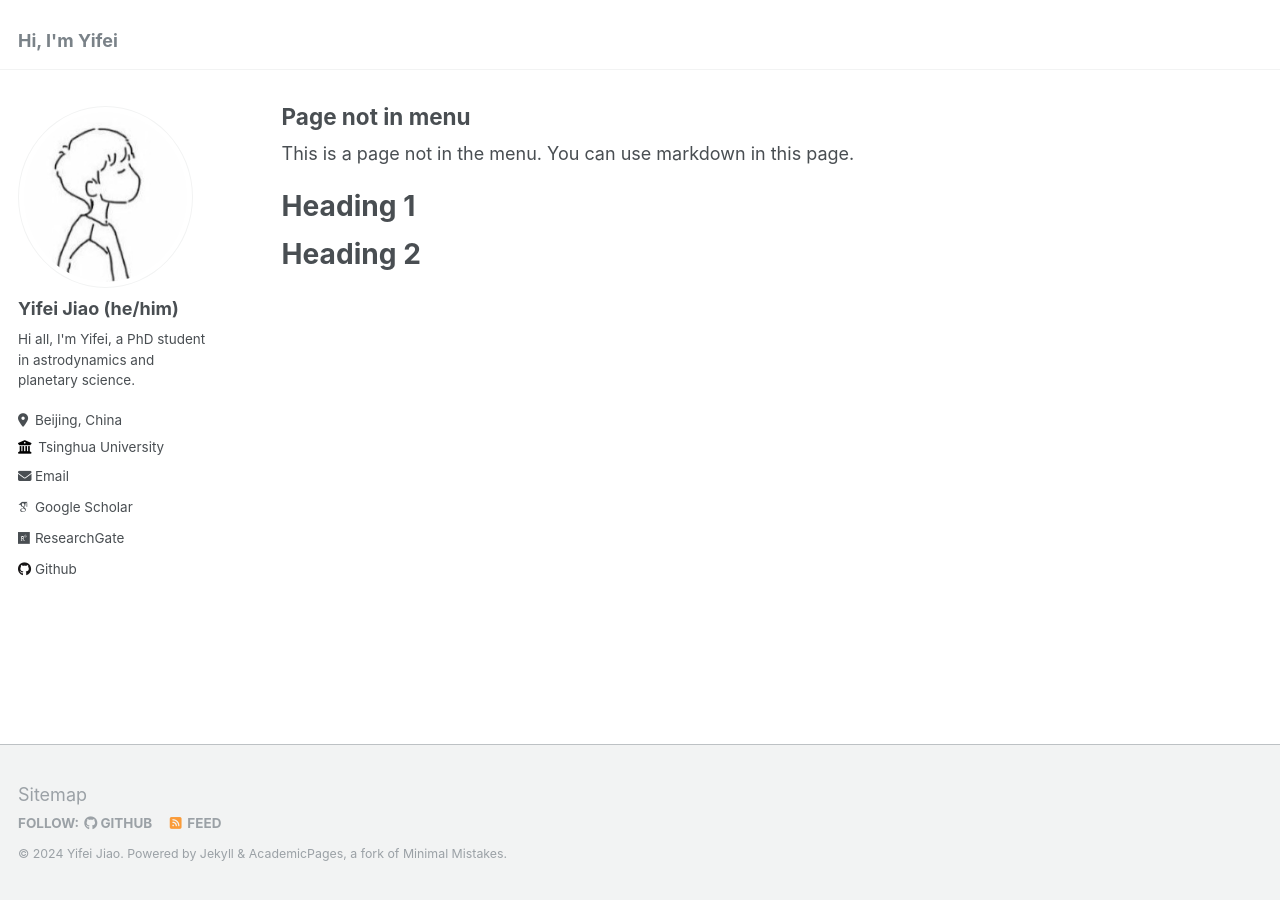
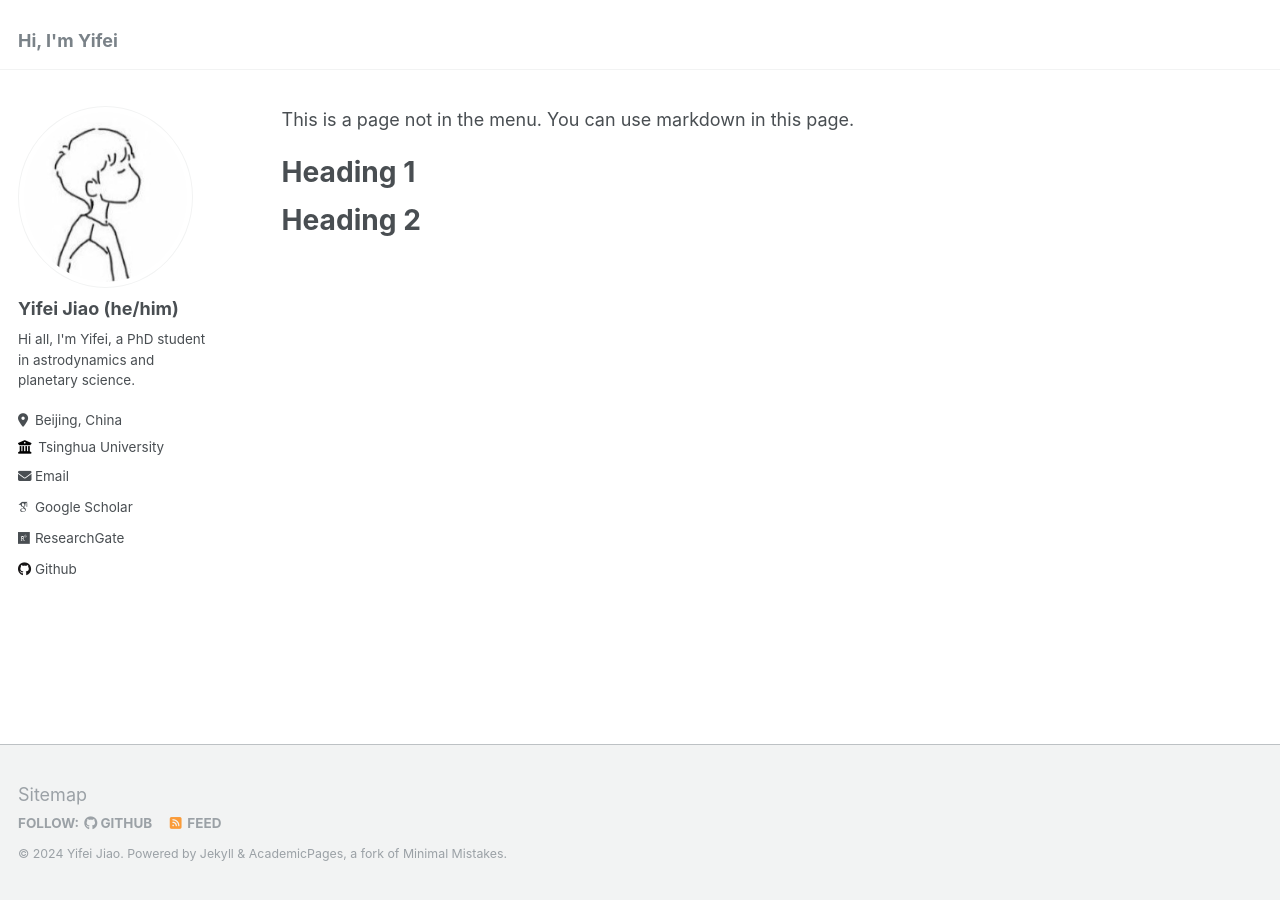
Before and after one commit to jiaoyf-thu/jiaoyf-thu.github.io, a Jekyll site: the page built from _pages/non-menu-page.md, in a window 1280 px wide. Built offline with Jekyll 4.4.1, drawn with Linux system fonts in a browser that asks for light colours; some web fonts are replaced.

Commit message:
Update single.html

```diff
--- a/_layouts/single.html
+++ b/_layouts/single.html
@@ -26,7 +26,7 @@ layout: default
     <div class="page__inner-wrap">
       {% unless page.header.overlay_color or page.header.overlay_image %}
         <header>
-          {% if page.title %}<h2 class="page__title" itemprop="headline">{{ page.title | markdownify | remove: "<p>" | remove: "</p>" }}</h2>{% endif %}
+<!--           {% if page.title %}<h2 class="page__title" itemprop="headline">{{ page.title | markdownify | remove: "<p>" | remove: "</p>" }}</h2>{% endif %} -->
           {% if page.read_time %}
             <p class="page__meta"><i class="fa fa-clock-o" aria-hidden="true"></i> {% include read-time.html %}</p>
           {% endif %}
```
